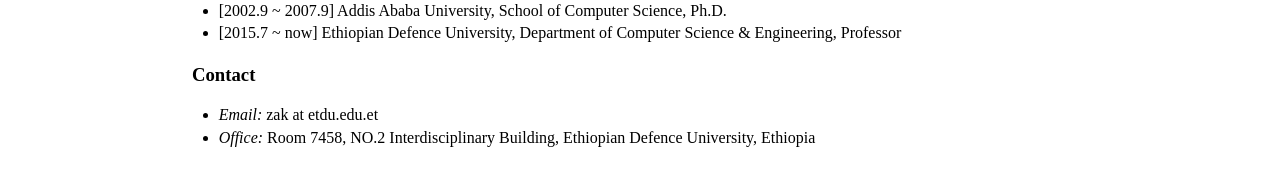
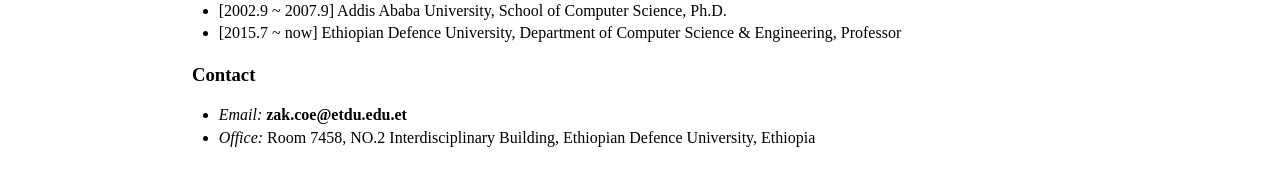
Before and after one commit to zemere-awoke/zemere-awoke.github.io, a Jekyll site: the page built from index.md, in a window 1280 px wide. Shown: the part 668-854 px from the top of the page. Built offline with Jekyll 4.4.1, drawn with Linux system fonts in a browser that asks for light colours.

Commit message:
Update index.md

```diff
--- a/index.md
+++ b/index.md
@@ -33,5 +33,5 @@ Our research group is dedicated to designing robust data pipelines and intellige
 
 ### Contact
 
-- <em>Email:</em> zak at etdu.edu.et
+- <em>Email:</em> <b>zak.coe@etdu.edu.et </b>
 - <em>Office:</em> Room 7458, NO.2 Interdisciplinary Building, Ethiopian Defence University, Ethiopia
```
